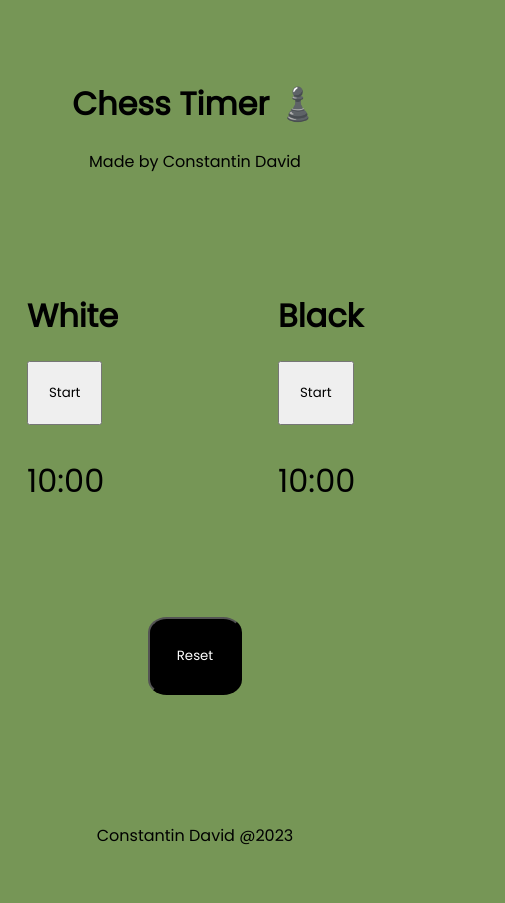
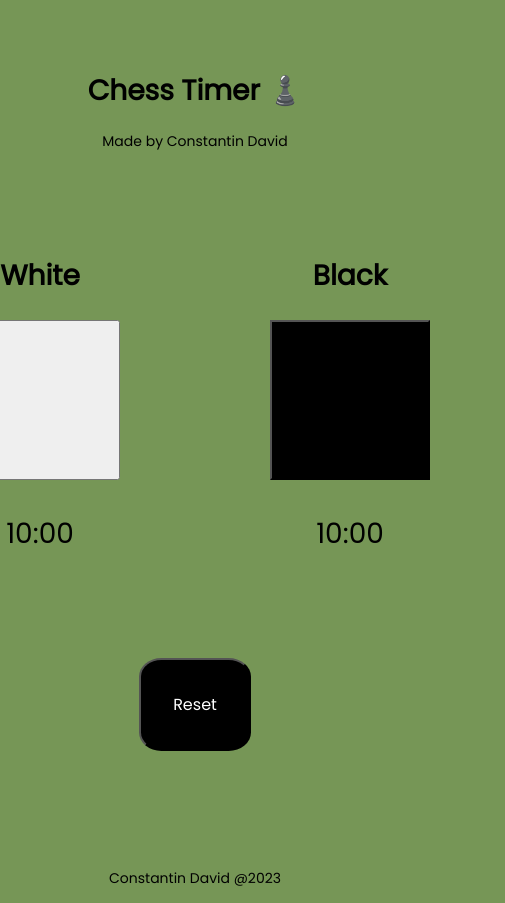
Before and after one commit to DavidConstantin33/ChessTimer, a plain HTML site: page index.html in a window 390 px wide. Shown: the whole page, 505 px wide, since content can reach past the window. Before the commit the page ends 864 px from the top, so only its background shows below. Drawn offline with nearby package versions, Linux system fonts and the light colour scheme.

Commit message:
Add files via upload

```diff
--- a/index.html
+++ b/index.html
@@ -17,20 +17,32 @@
 </div>
 
 <div class="bw">
+
+
  <div class="white">
      <h1>White</h1>
-     <button id="startWhite">Start</button>
+     <button id="startWhite"></button>
      <p id="timerWhite">10:00</p>
  </div>
+
+
 <div class="black">
     <h1>Black</h1>
-    <button id="startBlack">Start</button>
+    <button id="startBlack"></button>
     <p id="timerBlack">10:00</p>
 </div>
+
+
 </div>
+
+
 <div class="reset">
+
 <button onclick="reset()">Reset</button>
+
 </div>
+
+
 <footer>
     <p>Constantin David @2023</p>
 </footer>
--- a/style.css
+++ b/style.css
@@ -1,3 +1,41 @@
+@media only screen and (max-width: 800px) {
+
+    body {
+        margin: 0;
+        padding: 0;
+        font-size: 14px;
+        overflow-x: hidden;
+    }
+
+    .title {
+        text-align: center;
+    }
+
+    .bw {
+        display: flex;
+        flex-direction: row;
+        align-items: center;
+    }
+
+    .white {
+        text-align: center;
+    }
+
+    .black {
+        text-align: center;
+    }
+
+    button {
+        font-size: 16px;
+        margin: 5px;
+    }
+
+    footer {
+        text-align: center;
+    }
+}
+
+
 body {
     font-family: 'Poppins', sans-serif;
     margin: 0;
@@ -24,12 +62,29 @@ body {
     padding: 1.5em;
 }
 
+#startWhite {
+    content: "";
+    width: 10em;
+    height: 10em;
+    padding: 2em;
+}
+
+#startBlack {
+    background-color: black;
+    content: "";
+    width: 10em;
+    height: 10em;
+    padding: 2em;
+}
+
 .white {
+    text-align: center;
     display: inline-block;
     padding: 5em;
 }
 
 .black {
+    text-align: center;
     display: inline-block;
     padding: 5em;
 }
--- a/timer.js
+++ b/timer.js
@@ -2,6 +2,7 @@ function createChessTimer(startBtnId, timerId, isWhite) {
     let timer;
     let seconds = 600; // 10 minutes
     let isRunning = false;
+    let nextTimer;
 
     const startBtn = document.getElementById(startBtnId);
     const timerDisplay = document.getElementById(timerId);
@@ -14,6 +15,7 @@ function createChessTimer(startBtnId, timerId, isWhite) {
     function stopTimer() {
         clearInterval(timer);
         isRunning = false;
+        startNextTimer();
     }
 
     function updateTimer() {
@@ -39,13 +41,19 @@ function createChessTimer(startBtnId, timerId, isWhite) {
         displayTime();
     }
 
+    function startNextTimer() {
+        if (nextTimer && !nextTimer.isRunning()) {
+            nextTimer.start();
+        }
+    }
+
     startBtn.addEventListener('click', function () {
         if (isRunning) {
             stopTimer();
-            startBtn.textContent = 'Start';
+            startBtn.textContent = '';
         } else {
             startTimer();
-            startBtn.textContent = 'Stop';
+            startBtn.textContent = '';
         }
     });
 
@@ -53,10 +61,18 @@ function createChessTimer(startBtnId, timerId, isWhite) {
         start: startTimer,
         stop: stopTimer,
         reset: resetTimer,
-        isRunning: () => isRunning
+        isRunning: () => isRunning,
+        setNextTimer: (next) => (nextTimer = next)
     };
 }
 
 function reset() {
-    location.reload()
+    location.reload();
 }
+
+// Initialize timers
+const whiteTimer = createChessTimer('startWhite', 'timerWhite', true);
+const blackTimer = createChessTimer('startBlack', 'timerBlack', false);
+
+whiteTimer.setNextTimer(blackTimer);
+blackTimer.setNextTimer(whiteTimer);
```
